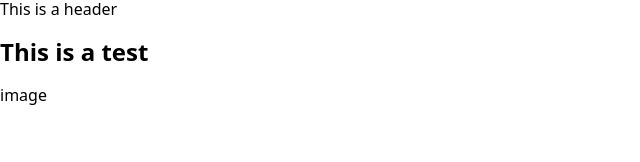
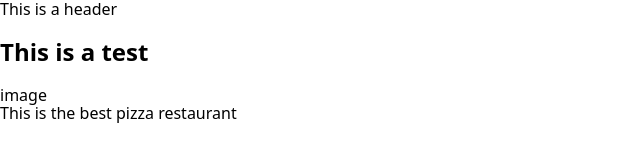
Before and after one commit to bizarf/odin-restaurant-page, a website built with webpack: page dist/index.html in a window 1280 px wide. Shown: the whole page, without its empty margins (0-640 px from the left). Built offline with nearby package versions, Linux system fonts and the light colour scheme; files whose address does not match are found by name.

Commit message:
Adding some text

```diff
--- a/dist/index.html
+++ b/dist/index.html
@@ -17,7 +17,7 @@
             <h2>This is a test</h2>
         </div>
         <div>image</div>
-        <div></div>
+        <div>This is the best pizza restaurant</div>
     </div>
 </body>
 
```
